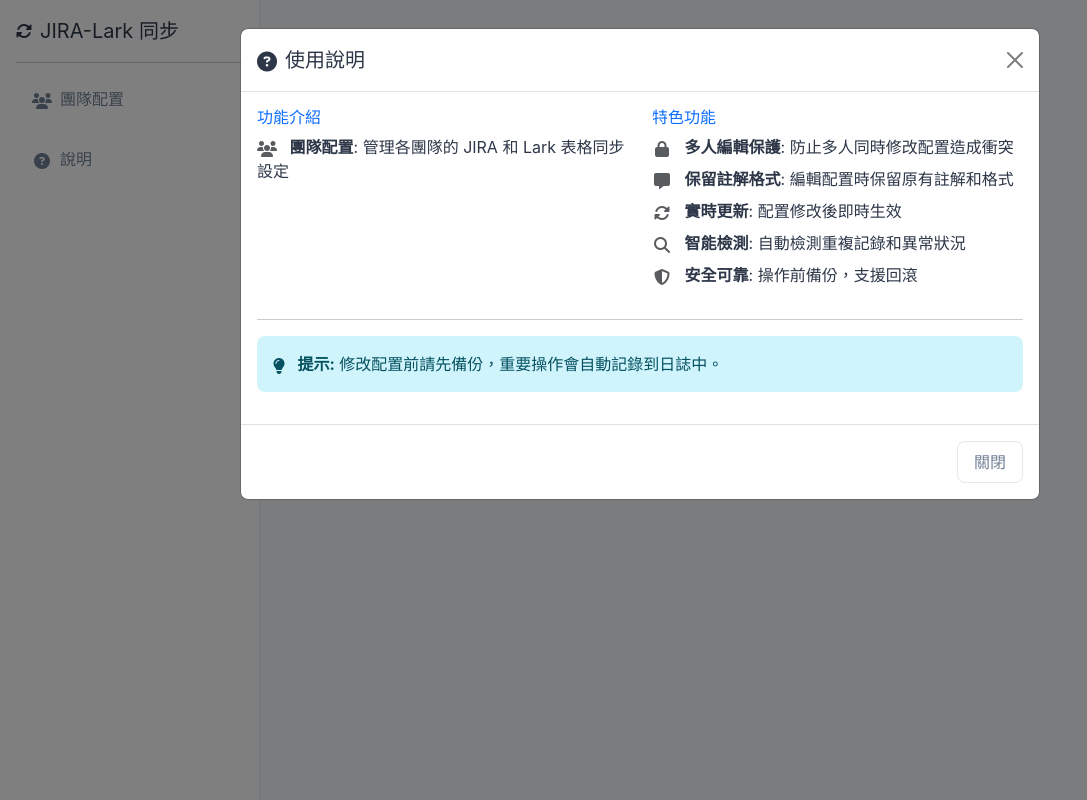
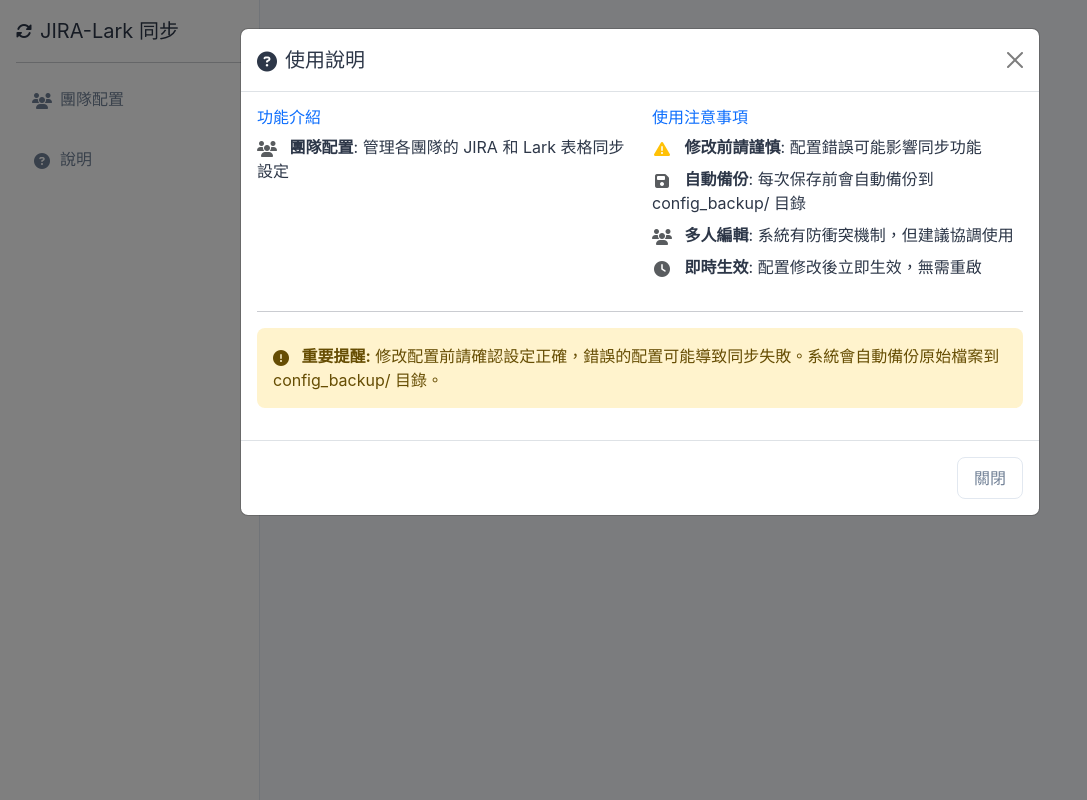
Before and after one commit to jackyhsuehtcg/jira_sync, a Flask app: template templates/base.html in a window 1280 px wide, after a click on "說明". Shown: the whole page, without its empty margins (0-1087 px from the left). Run offline with Flask 3, Linux system fonts and the light colour scheme; the template is opened without the code that fills it, so the values that code supplies are empty; parts of the project's set-up code (start-up, migrations or seed data) failed here and were passed over.

Commit message:
Add automatic config backup feature to web interface
- Add backup mechanism to YAMLHandler class
- Create config_backup/ directory for storing backups
- Backup files named with timestamp (config_YYYYMMDD_HHMMSS.yaml)
- Update help modal to emphasize caution and backup info
- Add config_backup/ to .gitignore to prevent backup files from being tracked

🤖 Generated with [Claude Code](https://claude.ai/code)

Co-Authored-By: Claude <noreply@anthropic.com>

```diff
--- a/templates/base.html
+++ b/templates/base.html
@@ -65,35 +65,31 @@
                             </ul>
                         </div>
                         <div class="col-md-6">
-                            <h6 class="text-primary">特色功能</h6>
+                            <h6 class="text-primary">使用注意事項</h6>
                             <ul class="list-unstyled">
                                 <li class="mb-2">
-                                    <i class="fas fa-lock fa-fw me-2 text-muted"></i>
-                                    <strong>多人編輯保護</strong>: 防止多人同時修改配置造成衝突
+                                    <i class="fas fa-exclamation-triangle fa-fw me-2 text-warning"></i>
+                                    <strong>修改前請謹慎</strong>: 配置錯誤可能影響同步功能
                                 </li>
                                 <li class="mb-2">
-                                    <i class="fas fa-comment-alt fa-fw me-2 text-muted"></i>
-                                    <strong>保留註解格式</strong>: 編輯配置時保留原有註解和格式
+                                    <i class="fas fa-save fa-fw me-2 text-muted"></i>
+                                    <strong>自動備份</strong>: 每次保存前會自動備份到 config_backup/ 目錄
                                 </li>
                                 <li class="mb-2">
-                                    <i class="fas fa-sync-alt fa-fw me-2 text-muted"></i>
-                                    <strong>實時更新</strong>: 配置修改後即時生效
+                                    <i class="fas fa-users fa-fw me-2 text-muted"></i>
+                                    <strong>多人編輯</strong>: 系統有防衝突機制，但建議協調使用
                                 </li>
                                 <li class="mb-2">
-                                    <i class="fas fa-search fa-fw me-2 text-muted"></i>
-                                    <strong>智能檢測</strong>: 自動檢測重複記錄和異常狀況
-                                </li>
-                                <li class="mb-2">
-                                    <i class="fas fa-shield-alt fa-fw me-2 text-muted"></i>
-                                    <strong>安全可靠</strong>: 操作前備份，支援回滾
+                                    <i class="fas fa-clock fa-fw me-2 text-muted"></i>
+                                    <strong>即時生效</strong>: 配置修改後立即生效，無需重啟
                                 </li>
                             </ul>
                         </div>
                     </div>
                     <hr>
-                    <div class="alert alert-info" role="alert">
-                        <i class="fas fa-lightbulb me-2"></i>
-                        <strong>提示:</strong> 修改配置前請先備份，重要操作會自動記錄到日誌中。
+                    <div class="alert alert-warning" role="alert">
+                        <i class="fas fa-exclamation-circle me-2"></i>
+                        <strong>重要提醒:</strong> 修改配置前請確認設定正確，錯誤的配置可能導致同步失敗。系統會自動備份原始檔案到 config_backup/ 目錄。
                     </div>
                 </div>
                 <div class="modal-footer">
--- a/web_app.py
+++ b/web_app.py
@@ -6,6 +6,7 @@ JIRA-Lark 同步系統 Web 介面
 """
 
 import os
+import shutil
 import threading
 from datetime import datetime
 from flask import Flask, render_template, request, jsonify
@@ -32,10 +33,14 @@ class YAMLHandler:
 
     def __init__(self, config_path: str):
         self.config_path = config_path
+        self.backup_dir = 'config_backup'
         self.yaml = YAML()
         self.yaml.preserve_quotes = True
         self.yaml.width = 4096
         self.yaml.indent(mapping=2, sequence=4, offset=2)
+
+        # 確保備份目錄存在
+        os.makedirs(self.backup_dir, exist_ok=True)
 
     def load_config(self):
         """載入配置檔案，保留註解和格式"""
@@ -47,11 +52,39 @@ class YAMLHandler:
                 logger.logger.error(f"載入配置檔案失敗: {e}")
             return None
 
+    def backup_config(self):
+        """創建配置檔案備份"""
+        try:
+            if not os.path.exists(self.config_path):
+                return None
+
+            timestamp = datetime.now().strftime('%Y%m%d_%H%M%S')
+            backup_filename = f'config_{timestamp}.yaml'
+            backup_path = os.path.join(self.backup_dir, backup_filename)
+
+            shutil.copy2(self.config_path, backup_path)
+
+            if logger:
+                logger.logger.info(f"配置檔案已備份至: {backup_path}")
+
+            return backup_path
+        except Exception as e:
+            if logger:
+                logger.logger.error(f"備份配置檔案失敗: {e}")
+            return None
+
     def save_config(self, config_data):
         """保存配置檔案，保留註解和格式"""
         try:
+            # 保存前先備份
+            backup_path = self.backup_config()
+
             with open(self.config_path, 'w', encoding='utf-8') as f:
                 self.yaml.dump(config_data, f)
+
+            if logger and backup_path:
+                logger.logger.info(f"配置檔案已更新，備份位置: {backup_path}")
+
             return True
         except Exception as e:
             if logger:
@@ -211,6 +244,7 @@ if __name__ == '__main__':
     os.makedirs('static', exist_ok=True)
     os.makedirs('templates', exist_ok=True)
     os.makedirs('data', exist_ok=True)
+    os.makedirs('config_backup', exist_ok=True)
 
     logger.logger.info("🚀 JIRA-Lark 同步系統 Web 介面啟動中...")
     logger.logger.info("🎨 Gmail 風格的雙欄式佈局")
```
Also changed, not shown: 1 other file.
